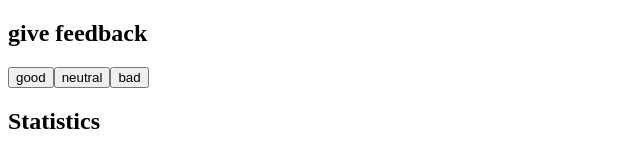
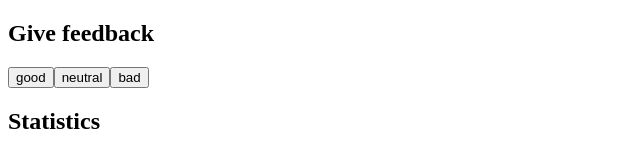
Before and after one commit to sidpatel93/fullstack-part1, a React (Create React App) app in the folder ex-1.6-1.14/: page / in a window 1280 px wide. Shown: the top 160 px of the page, without its empty margins (0-640 px from the left). Built offline with nearby package versions, Linux system fonts and the light colour scheme.

Commit message:
finish 1.11

```diff
--- a/ex-1.6-1.14/src/App.js
+++ b/ex-1.6-1.14/src/App.js
@@ -61,7 +61,7 @@ const App = () => {
   return (
     <div>
       <h2>
-        give feedback
+        Give feedback
       </h2>
       <Button label={"good"} handler={() => setGood(good + 1)} />
       <Button label={"neutral"} handler={() => setNeutral(neutral +1)} />
```
